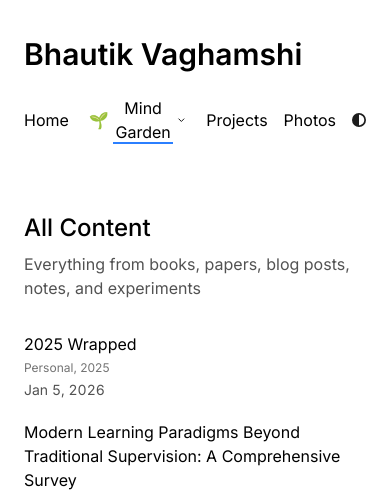
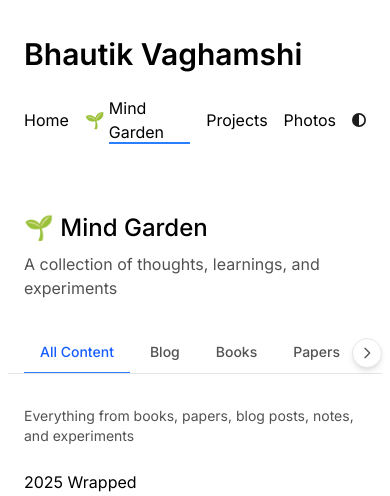
Before and after one commit to Bhautik-2004/Portfolio, a Next.js app: page /content/all in a window 390 px wide. Shown: the top 496 px of the page. Built offline with nearby package versions, Linux system fonts and the light colour scheme.

Commit message:
again some major UI changes :)

```diff
--- /dev/null
+++ b/app/components/category-tabs.tsx
@@ -0,0 +1,108 @@
+"use client";
+
+import Link from "next/link";
+import { useRef, useState, useEffect } from "react";
+
+interface CategoryTabsProps {
+  currentCategory: string;
+  categories: string[];
+  categoryInfo: Record<string, { title: string; description: string }>;
+}
+
+export function CategoryTabs({ currentCategory, categories, categoryInfo }: CategoryTabsProps) {
+  const scrollContainerRef = useRef<HTMLDivElement>(null);
+  const [showLeftArrow, setShowLeftArrow] = useState(false);
+  const [showRightArrow, setShowRightArrow] = useState(false);
+
+  const checkScroll = () => {
+    const container = scrollContainerRef.current;
+    if (!container) return;
+
+    setShowLeftArrow(container.scrollLeft > 10);
+    setShowRightArrow(
+      container.scrollLeft < container.scrollWidth - container.clientWidth - 10
+    );
+  };
+
+  useEffect(() => {
+    checkScroll();
+    window.addEventListener("resize", checkScroll);
+    return () => window.removeEventListener("resize", checkScroll);
+  }, []);
+
+  const scroll = (direction: "left" | "right") => {
+    const container = scrollContainerRef.current;
+    if (!container) return;
+
+    const scrollAmount = 200;
+    container.scrollBy({
+      left: direction === "left" ? -scrollAmount : scrollAmount,
+      behavior: "smooth",
+    });
+  };
+
+  return (
+    <div className="relative mb-8 border-b border-neutral-200 dark:border-neutral-800 -mx-4 px-4 md:mx-0 md:px-0">
+      {/* Left Arrow */}
+      {showLeftArrow && (
+        <button
+          onClick={() => scroll("left")}
+          className="md:hidden absolute left-0 top-1/2 -translate-y-1/2 z-10 bg-white dark:bg-neutral-900 p-1.5 rounded-full shadow-md border border-neutral-200 dark:border-neutral-700"
+          aria-label="Scroll left"
+        >
+          <svg
+            className="w-4 h-4 text-neutral-600 dark:text-neutral-400"
+            fill="none"
+            stroke="currentColor"
+            viewBox="0 0 24 24"
+          >
+            <path strokeLinecap="round" strokeLinejoin="round" strokeWidth={2} d="M15 19l-7-7 7-7" />
+          </svg>
+        </button>
+      )}
+
+      {/* Right Arrow */}
+      {showRightArrow && (
+        <button
+          onClick={() => scroll("right")}
+          className="md:hidden absolute right-0 top-1/2 -translate-y-1/2 z-10 bg-white dark:bg-neutral-900 p-1.5 rounded-full shadow-md border border-neutral-200 dark:border-neutral-700"
+          aria-label="Scroll right"
+        >
+          <svg
+            className="w-4 h-4 text-neutral-600 dark:text-neutral-400"
+            fill="none"
+            stroke="currentColor"
+            viewBox="0 0 24 24"
+          >
+            <path strokeLinecap="round" strokeLinejoin="round" strokeWidth={2} d="M9 5l7 7-7 7" />
+          </svg>
+        </button>
+      )}
+
+      {/* Tabs Container */}
+      <div
+        ref={scrollContainerRef}
+        onScroll={checkScroll}
+        className="flex gap-1 overflow-x-auto scrollbar-hide scroll-smooth"
+      >
+        {categories.map((cat) => {
+          const catInfo = categoryInfo[cat as keyof typeof categoryInfo];
+          return (
+            <Link
+              key={cat}
+              href={`/content/${cat}`}
+              className={`px-4 py-2.5 text-sm font-medium whitespace-nowrap transition-all duration-150 border-b-2 -mb-[1px] flex-shrink-0
+                ${currentCategory === cat
+                  ? "border-blue-500 text-blue-600 dark:text-blue-400"
+                  : "border-transparent text-neutral-600 dark:text-neutral-400 hover:text-neutral-900 dark:hover:text-neutral-200 hover:border-neutral-300 dark:hover:border-neutral-700"
+                }
+              `}
+            >
+              {catInfo.title}
+            </Link>
+          );
+        })}
+      </div>
+    </div>
+  );
+}
--- a/app/components/nav.tsx
+++ b/app/components/nav.tsx
@@ -3,39 +3,14 @@ import Link from "next/link";
 import { usePathname } from "next/navigation";
 import { ThemeSwitch } from "./theme-switch";
 import { metaData } from "../lib/config";
-import { useState, useRef, useEffect } from "react";
 
 const navItems = {
   "/": { name: "Home" },
   "/projects": { name: "Projects" },
 };
 
-const contentCategories = [
-  { path: "/content/all", name: "All Content" },
-  { path: "/content/blog", name: "Blog" },
-  { path: "/content/books", name: "Books" },
-  { path: "/content/papers", name: "Papers" },
-  { path: "/content/notes", name: "Notes" },
-  { path: "/content/experiments", name: "Experiments" },
-];
-
 export function Navbar() {
   const pathname = usePathname(); // current route
-  const [isDropdownOpen, setIsDropdownOpen] = useState(false);
-  const dropdownRef = useRef<HTMLDivElement>(null);
-
-  // Close dropdown when clicking outside
-  useEffect(() => {
-    const handleClickOutside = (event: MouseEvent) => {
-      if (dropdownRef.current && !dropdownRef.current.contains(event.target as Node)) {
-        setIsDropdownOpen(false);
-      }
-    };
-
-    document.addEventListener("mousedown", handleClickOutside);
-    return () => document.removeEventListener("mousedown", handleClickOutside);
-  }, []);
-
   const isContentActive = pathname.startsWith("/content");
 
   return (
@@ -62,46 +37,13 @@ export function Navbar() {
             Home
           </Link>
 
-          {/* Content Dropdown */}
-          <div className="relative" ref={dropdownRef}>
-            <button
-              onClick={() => setIsDropdownOpen(!isDropdownOpen)}
-              className={`transition-all flex items-center gap-1 relative px-1
-                ${isContentActive ? "" : "hover:text-neutral-800 dark:hover:text-neutral-200"}
-              `}
-            >
-              🌱 <span className={`${isContentActive ? "after:block after:h-[2px] after:bg-blue-500 after:absolute after:bottom-0 after:left-0 after:right-0 relative" : ""}`}>Mind Garden</span>
-              <svg
-                className={`w-3.5 h-3.5 transition-transform duration-200 ${isDropdownOpen ? 'rotate-180' : ''}`}
-                fill="none"
-                stroke="currentColor"
-                viewBox="0 0 24 24"
-              >
-                <path strokeLinecap="round" strokeLinejoin="round" strokeWidth={2.5} d="M19 9l-7 7-7-7" />
-              </svg>
-            </button>
-
-            {/* Dropdown Menu */}
-            {isDropdownOpen && (
-              <div className="absolute top-full mt-3 right-0 bg-white dark:bg-neutral-900 border border-neutral-200 dark:border-neutral-700 rounded-md overflow-hidden min-w-[180px] z-50">
-                {contentCategories.map(({ path, name }) => (
-                  <Link
-                    key={path}
-                    href={path}
-                    onClick={() => setIsDropdownOpen(false)}
-                    className={`block px-4 py-2.5 text-sm transition-all duration-150
-                      ${pathname === path
-                        ? "bg-blue-50 dark:bg-blue-900/20 text-blue-600 dark:text-blue-400 font-medium"
-                        : "text-neutral-700 dark:text-neutral-300 hover:bg-neutral-50 dark:hover:bg-neutral-800/50"
-                      }
-                    `}
-                  >
-                    {name}
-                  </Link>
-                ))}
-              </div>
-            )}
-          </div>
+          {/* Mind Garden Link */}
+          <Link
+            href="/content/all"
+            className="transition-all flex items-center gap-1 align-middle hover:text-neutral-800 dark:hover:text-neutral-200"
+          >
+            🌱 <span className={`relative ${isContentActive ? "after:block after:h-[2px] after:bg-blue-500 after:absolute after:bottom-0 after:left-0 after:right-0" : ""}`}>Mind Garden</span>
+          </Link>
 
           {/* Projects Link */}
           <Link
--- a/app/content/[category]/[slug]/page.tsx
+++ b/app/content/[category]/[slug]/page.tsx
@@ -112,10 +112,10 @@ export default async function ContentPost({ params }: { params: Promise<{ catego
           }),
         }}
       />
-      <h1 className="title text-2xl font-medium max-w-[650px]">
+      <h1 className="title text-2xl font-medium">
         {post.metadata.title}
       </h1>
-      <div className="flex justify-between items-center mt-2 mb-8 text-sm max-w-[650px]">
+      <div className="flex justify-between items-center mt-2 mb-8 text-sm">
         <p className="text-sm text-neutral-600 dark:text-neutral-400">
           {formatDate(post.metadata.publishedAt)}
         </p>
@@ -127,7 +127,7 @@ export default async function ContentPost({ params }: { params: Promise<{ catego
           </p>
         </div>
       )}
-      <article className="prose prose-neutral dark:prose-invert prose-quoteless">
+      <article className="prose prose-neutral dark:prose-invert prose-quoteless max-w-none">
         <CustomMDX source={post.content} />
       </article>
     </section>
--- a/app/content/[category]/page.tsx
+++ b/app/content/[category]/page.tsx
@@ -1,8 +1,9 @@
 import Link from "next/link";
 import { formatDate, getCategoryPosts, getAllCategorizedPosts } from "app/lib/posts";
 import { notFound } from "next/navigation";
+import { CategoryTabs } from "app/components/category-tabs";
 
-const categories = ["books", "papers", "blog", "notes", "experiments", "all"];
+const categories = ["all", "blog", "books", "papers", "notes", "experiments"];
 
 const categoryInfo = {
   books: {
@@ -67,8 +68,25 @@ export default async function CategoryPage({ params }: { params: Promise<{ categ
 
   return (
     <section>
-      <h1 className="mb-2 text-2xl font-medium">{info.title}</h1>
-      <p className="mb-8 text-neutral-600 dark:text-neutral-400">{info.description}</p>
+      {/* Page Title */}
+      <div className="mb-8">
+        <h1 className="mb-2 text-2xl font-medium">🌱 Mind Garden</h1>
+        <p className="text-neutral-600 dark:text-neutral-400">
+          A collection of thoughts, learnings, and experiments
+        </p>
+      </div>
+
+      {/* Category Tabs */}
+      <CategoryTabs
+        currentCategory={category}
+        categories={categories}
+        categoryInfo={categoryInfo}
+      />
+
+      {/* Category Description */}
+      <div className="mb-6">
+        <p className="text-sm text-neutral-600 dark:text-neutral-400">{info.description}</p>
+      </div>
 
       <div>
         {posts.length === 0 ? (
--- a/app/globals.css
+++ b/app/globals.css
@@ -129,6 +129,16 @@ pre {
   scrollbar-width: none; /* Firefox */
 }
 
+/* Hide scrollbar for elements with scrollbar-hide class */
+.scrollbar-hide::-webkit-scrollbar {
+  display: none;
+}
+
+.scrollbar-hide {
+  -ms-overflow-style: none; /* IE and Edge */
+  scrollbar-width: none; /* Firefox */
+}
+
 /* Remove Safari input shadow on mobile */
 input[type="text"],
 input[type="email"] {
--- a/app/layout.tsx
+++ b/app/layout.tsx
@@ -98,7 +98,7 @@ export default function RootLayout({
           enableSystem
           disableTransitionOnChange
         >
-          <main className="flex-auto min-w-0 mt-2 md:mt-6 flex flex-col px-6 sm:px-4 md:px-0 max-w-[768px] w-full">
+          <main className="flex-auto min-w-0 mt-2 md:mt-6 flex flex-col px-6 sm:px-4 md:px-0 max-w-[900px] w-full">
             <Navbar />
             {children}
             <Footer />
--- a/content/notes/year-in-review-2025.mdx
+++ b/content/notes/year-in-review-2025.mdx
@@ -28,8 +28,8 @@ Python and Machine Learning and where I'm headed next.
     <Image
       src="/photos/GDG-AHM-2025-2.jpeg"
       alt="GDG Ahmedabad 2025"
-      width={640}
-      height={500}
+      width={500}
+      height={400}
     />
     <Caption>
       _10th Aug 2025:_ Solid day at GDG Ahmedabad learning all things Google Cloud. Good vibes, great friends, and a lot of new cloud knowledge.
@@ -40,8 +40,8 @@ Python and Machine Learning and where I'm headed next.
     <Image
       src="/photos/SSIP-2025.jpeg"
       alt="SSIP 2025"
-      width={640}
-      height={500}
+      width={500}
+      height={400}
     />
     <Caption>
       _16th Dec 2025:_ Presentation day for SSIP 2025 _(GLS Law Laboratory (Container))_.
```
Also changed, not shown: app/components/copy-link-button.tsx (added, +37 -0 lines), app/components/mdx.tsx (+1 -34 lines).
